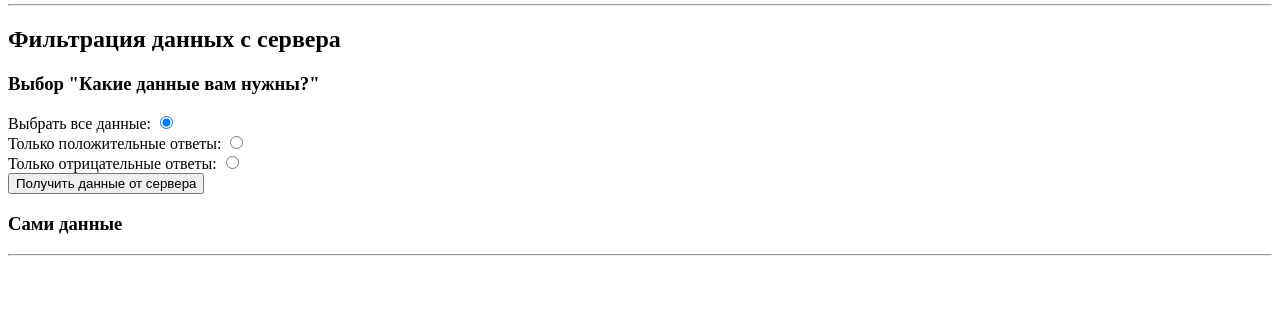
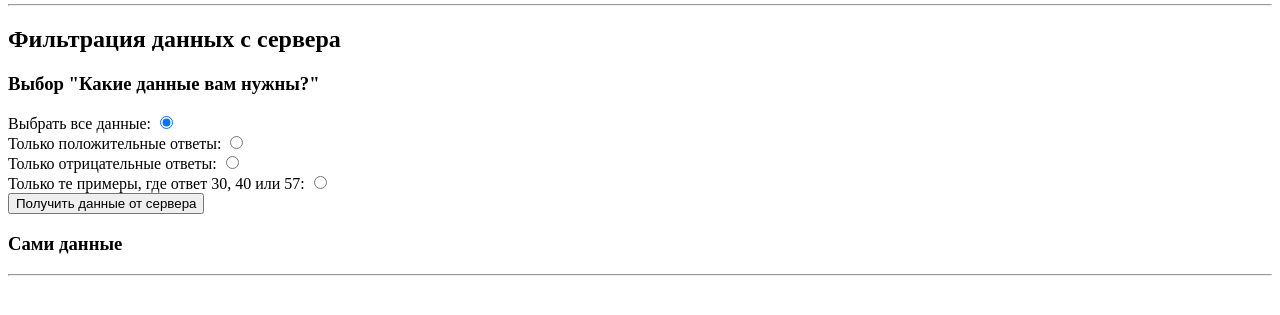
Before and after one commit to NickolaySergeevich/ProjectsPython_WEB_CF, a Django app: page /calculator_three/ in a window 1280 px wide. Shown: the part 216-531 px from the top of the page. Run offline with Django 5.2, Linux system fonts and the light colour scheme.

Commit message:
Проверил работу in.

```diff
--- a/calculator_three/views.py
+++ b/calculator_three/views.py
@@ -23,5 +23,7 @@ def index_page(request):
             context["data"] = CalculatorHistory.objects.filter(answer__gt=0)
         elif user_choose == "select_negative":
             context["data"] = CalculatorHistory.objects.filter(answer__lt=0)
+        elif user_choose == "select_list":
+            context["data"] = CalculatorHistory.objects.filter(answer__in=[30, 40, 57])
 
     return render(request, "calculator_three/index_page.html", context)
--- a/templates/calculator_three/index_page.html
+++ b/templates/calculator_three/index_page.html
@@ -34,6 +34,9 @@
       <label for="select_negative">Только отрицательные ответы:</label>
       <input type="radio" name="select_data" value="select_negative" />
       <br />
+      <label for="select_negative">Только те примеры, где ответ 30, 40 или 57:</label>
+      <input type="radio" name="select_data" value="select_list" />
+      <br />
       <button type="submit">Получить данные от сервера</button>
     </form>
     <h3>Сами данные</h3>
```
Also changed, not shown: db.sqlite3.
